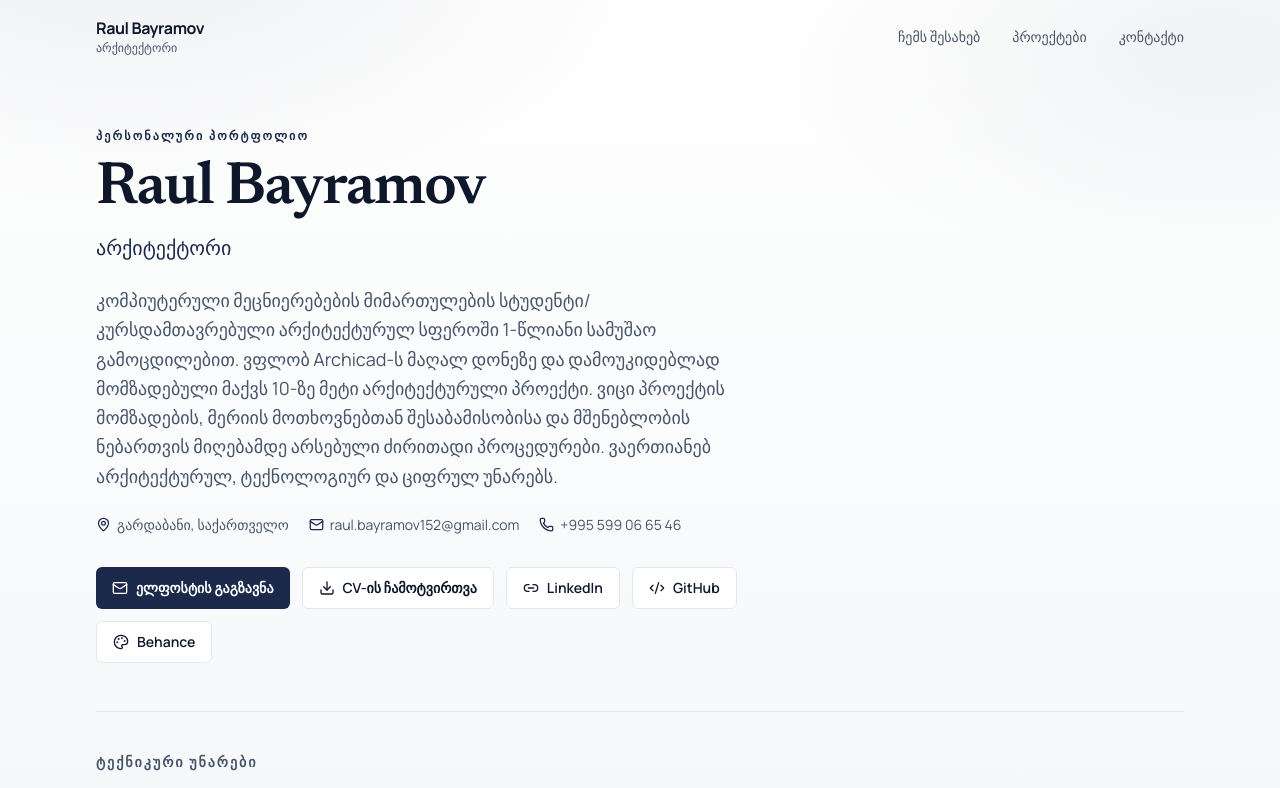
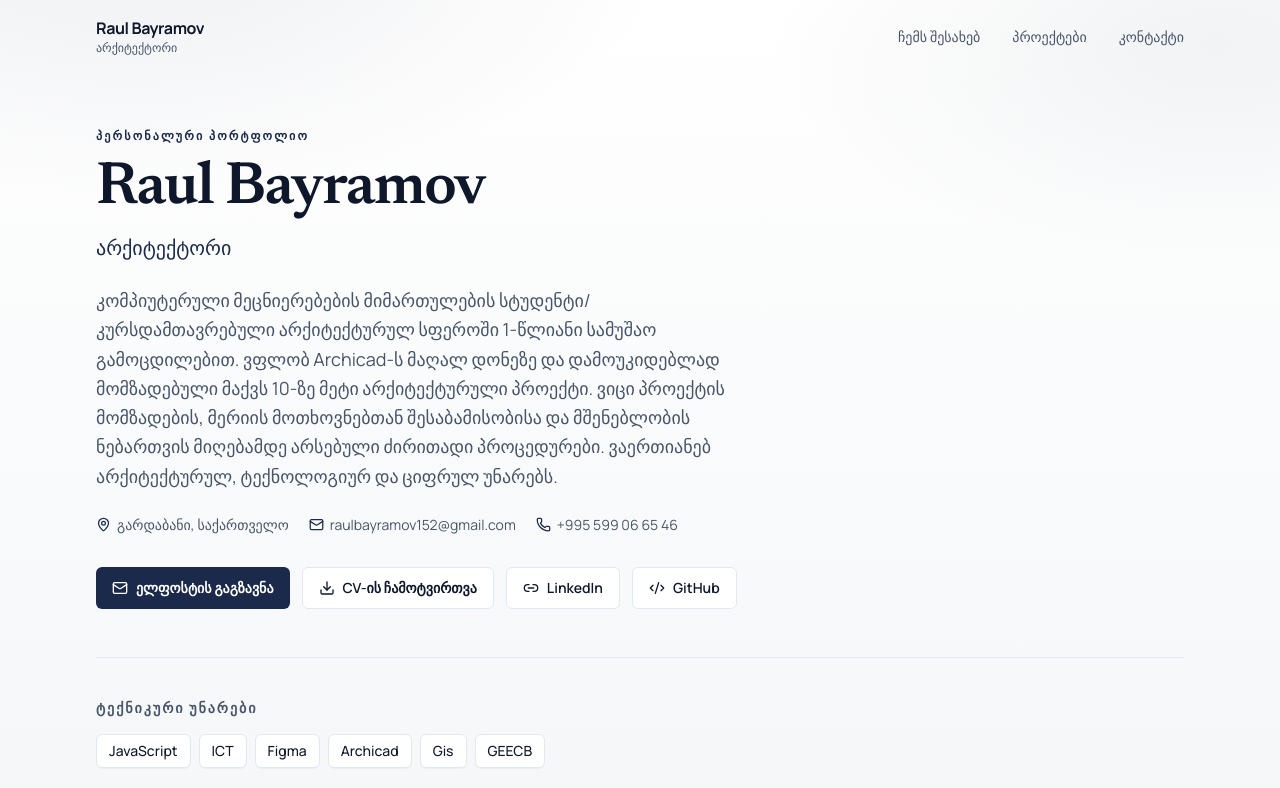
Before and after one commit to RaulBayramovERBEacademy/resume, a React (Vite) app: page / in a window 1280 px wide. Shown: the top 788 px of the page. Built offline with nearby package versions, Linux system fonts and the light colour scheme.

Commit message:
Refactor Hero component by removing Behance icon and update portfolio data with corrected email and GitHub link

```diff
--- a/src/components/Hero.jsx
+++ b/src/components/Hero.jsx
@@ -1,4 +1,4 @@
-import { Mail, Phone, MapPin, Download, Link2, Code2, Palette } from 'lucide-react'
+import { Mail, Phone, MapPin, Download, Link2, Code2 } from 'lucide-react'
 
 export default function Hero({ personal, skills }) {
   const socialItems = [
@@ -11,11 +11,6 @@ export default function Hero({ personal, skills }) {
       href: personal.social.github,
       label: 'GitHub',
       icon: Code2,
-    },
-    personal.social?.behance && {
-      href: personal.social.behance,
-      label: 'Behance',
-      icon: Palette,
     },
   ].filter(Boolean)
 
--- a/src/data/portfolioData.js
+++ b/src/data/portfolioData.js
@@ -16,15 +16,14 @@ export const portfolioData = {
 არქიტექტურული პროექტი. ვიცი პროექტის მომზადების, მერიის მოთხოვნებთან შესაბამისობისა და მშენებლობის
 ნებართვის მიღებამდე არსებული ძირითადი პროცედურები. ვაერთიანებ არქიტექტურულ, ტექნოლოგიურ და
 ციფრულ უნარებს.`,
-    email: 'raul.bayramov152@gmail.com',
+    email: 'raulbayramov152@gmail.com',
     phone: '+995 599 06 65 46',
     location: 'გარდაბანი, საქართველო',
     cvUrl: '/Raul_Bayramov_CV.pdf',
     cvFileName: 'Raul_Bayramov_CV.pdf',
     social: {
       linkedin: 'https://linkedin.com',
-      github: 'https://github.com',
-      behance: 'https://behance.net',
+      github: 'https://github.com/RaulBayramovERBEacademy',
     },
   },
 
```
